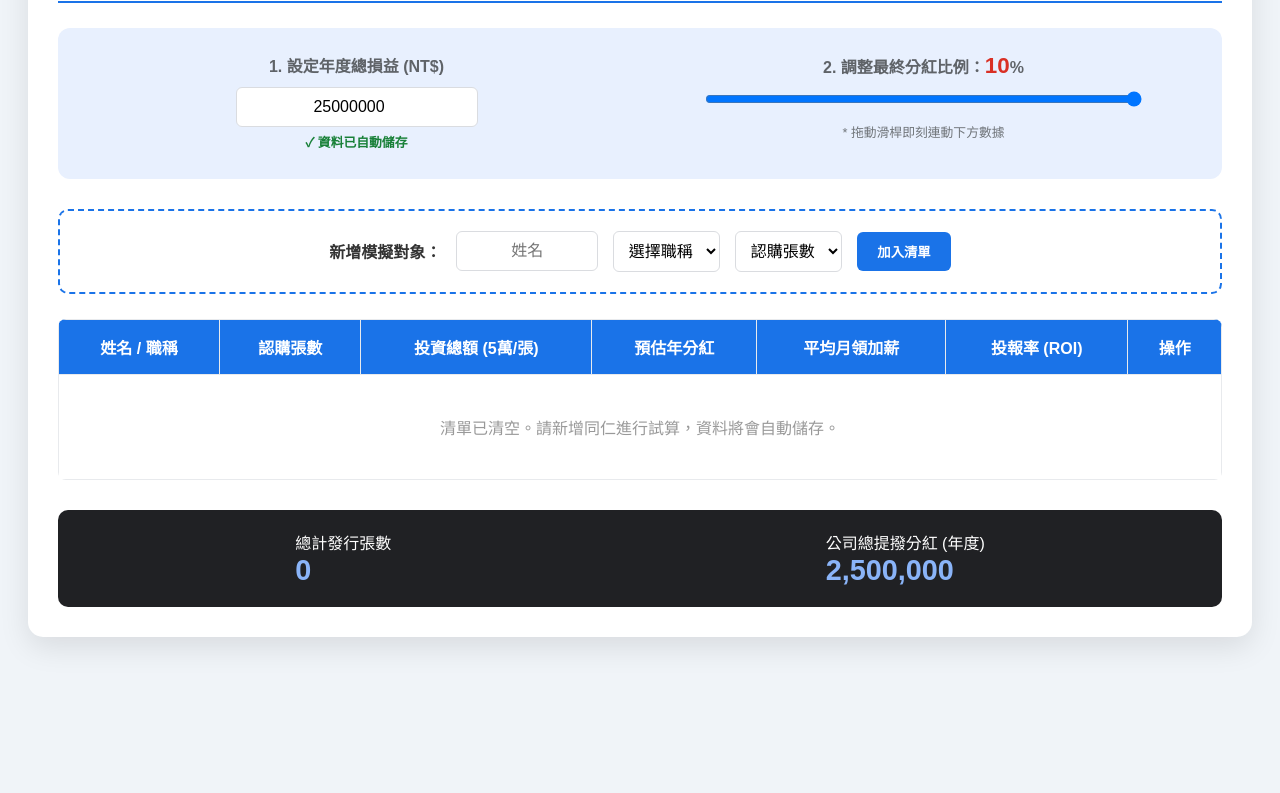
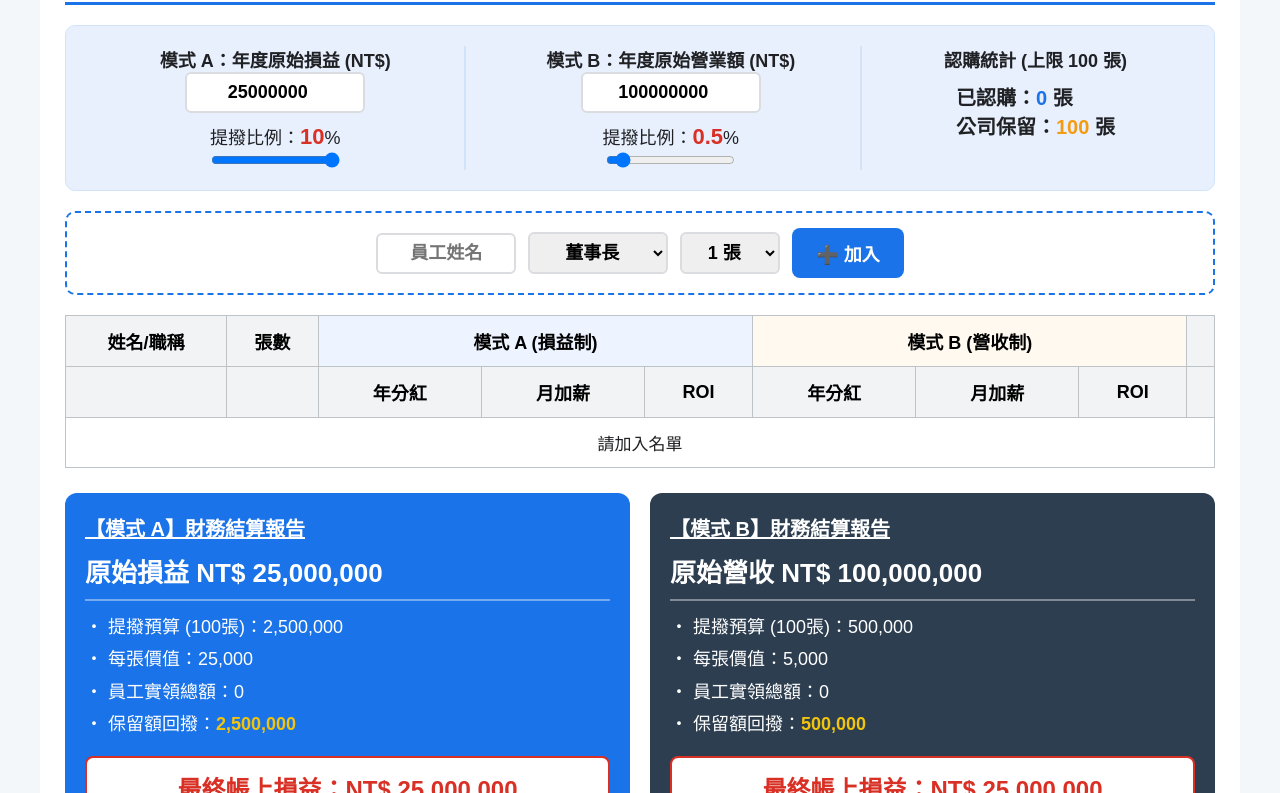
Before and after one commit to qp2ldilrul/my-notes, a plain HTML site: page index.html in a window 1280 px wide. Shown: the part 106-899 px from the top of the page. Before the commit the page ends 800 px from the top, so only its background shows below. Drawn offline with Linux system fonts and the light colour scheme.

Commit message:
Refactor index.html for employee bonus calculation

```diff
--- a/index.html
+++ b/index.html
@@ -2,202 +2,209 @@
 <html lang="zh-TW">
 <head>
     <meta charset="UTF-8">
-    <title>員工受益憑證：經營者決策模擬系統 (自動儲存版)</title>
+    <title>員工分紅試算表</title>
     <style>
-        body { font-family: "Microsoft JhengHei", sans-serif; padding: 20px; background-color: #f0f4f8; color: #333; }
-        .container { max-width: 1200px; margin: auto; background: white; padding: 30px; border-radius: 15px; box-shadow: 0 10px 30px rgba(0,0,0,0.1); }
-        .header-flex { display: flex; justify-content: space-between; align-items: center; border-bottom: 2px solid #1a73e8; margin-bottom: 25px; padding-bottom: 10px; }
-        h2 { color: #1a73e8; margin: 0; }
+        /* 強制列印色彩指令 */
+        * { -webkit-print-color-adjust: exact !important; print-color-adjust: exact !important; }
 
-        .setup-panel { background: #e8f0fe; padding: 25px; border-radius: 12px; margin-bottom: 30px; display: grid; grid-template-columns: 1fr 1fr; gap: 20px; }
-        .control-group { display: flex; flex-direction: column; align-items: center; }
-        label { font-weight: bold; margin-bottom: 10px; color: #5f6368; }
-        input[type=range] { width: 80%; cursor: pointer; }
-        .highlight { font-weight: bold; color: #d93025; font-size: 1.4em; }
-        .input-field, .select-field { padding: 10px; border: 1px solid #dadce0; border-radius: 6px; text-align: center; font-size: 1em; background: white; }
+        body { font-family: "Microsoft JhengHei", sans-serif; padding: 15px; background-color: #f4f7f9; color: #202124; font-size: 18px; }
+        .container { max-width: 1150px; margin: auto; background: white; padding: 25px; border-radius: 12px; }
 
-        .add-form { background: #fff; padding: 20px; border: 2px dashed #1a73e8; border-radius: 10px; margin-bottom: 25px; display: flex; gap: 15px; justify-content: center; align-items: center; flex-wrap: wrap; }
-        .btn { padding: 10px 20px; border: none; border-radius: 6px; cursor: pointer; font-weight: bold; transition: 0.3s; }
-        .btn-add { background: #1a73e8; color: white; }
-        .btn-clear { background: #6c757d; color: white; }
-        .btn-del { background: #ea4335; color: white; padding: 5px 12px; font-size: 0.8em; }
+        .header-flex { display: flex; justify-content: space-between; align-items: center; border-bottom: 3px solid #1a73e8; margin-bottom: 20px; padding-bottom: 10px; }
+        .main-title { font-size: 28px; color: #1a73e8; font-weight: bold; margin: 0; }
 
-        table { width: 100%; border-collapse: collapse; margin-top: 10px; background: white; border-radius: 8px; overflow: hidden; }
-        th, td { border: 1px solid #e8eaed; padding: 15px; text-align: center; }
-        th { background-color: #1a73e8; color: white; }
-        tr:nth-child(even) { background-color: #f8f9fa; }
-        .roi-cell { background-color: #fef7e0; font-weight: bold; color: #202124; }
-        .monthly-cell { color: #188038; font-weight: bold; background-color: #e6f4ea; }
+        /* 參數設定區 */
+        .setup-panel { background: #e8f0fe !important; padding: 20px; border-radius: 10px; margin-bottom: 20px; display: grid; grid-template-columns: 1.2fr 1.2fr 1fr; gap: 15px; border: 1px solid #d1e3f8; }
+        .control-group { display: flex; flex-direction: column; align-items: center; border-right: 2px solid #d1e3f8; padding: 0 10px; }
+        .highlight { font-weight: bold; color: #d93025; font-size: 22px; }
+        .input-field { padding: 8px; border: 2px solid #dadce0; border-radius: 6px; text-align: center; width: 160px; font-size: 18px; font-weight: bold; }
 
-        .summary-box { display: flex; justify-content: space-around; background: #202124; color: white; padding: 20px; border-radius: 10px; margin-top: 30px; }
-        .save-hint { font-size: 0.8em; color: #188038; font-weight: bold; margin-top: 5px; }
+        .add-form { background: #fff; padding: 15px; border: 2px dashed #1a73e8; border-radius: 10px; margin-bottom: 20px; display: flex; gap: 12px; justify-content: center; align-items: center; }
+
+        /* 表格優化 */
+        table { width: 100%; border-collapse: collapse; font-size: 17px; margin-bottom: 25px; }
+        th, td { border: 1px solid #bdc3c7; padding: 12px 5px; text-align: center; }
+        th { background-color: #f1f3f4 !important; font-size: 18px; color: #000; }
+        .val-monthly { background-color: #e6f4ea !important; color: #188038; font-weight: bold; font-size: 19px; }
+        .val-bonus { font-weight: bold; color: #1a73e8; font-size: 19px; }
+
+        /* 財務結算卡片 - 確保列印色塊 */
+        .summary-bar { display: grid; grid-template-columns: 1fr 1fr; gap: 20px; }
+        .summary-card { padding: 20px; border-radius: 12px; color: white !important; }
+        .card-p { background-color: #1a73e8 !important; }
+        .card-r { background-color: #2c3e50 !important; }
+        .card-title { font-size: 20px; font-weight: bold; text-decoration: underline; margin-bottom: 10px; }
+        .card-total { font-size: 26px; font-weight: bold; border-bottom: 2px solid rgba(255,255,255,0.4); padding-bottom: 10px; margin-bottom: 10px; }
+        .final-result { margin-top: 15px; padding: 12px; background: #fff !important; border-radius: 8px; font-size: 24px; font-weight: bold; color: #d93025 !important; text-align: center; border: 2px solid #d93025; }
+
+        .btn { padding: 12px 24px; cursor: pointer; border: none; border-radius: 8px; font-weight: bold; font-size: 18px; }
+        .btn-print { background: #34a853; color: white; }
+
+        @media print {
+            @page { size: A4 landscape; margin: 0.5cm; }
+            body { background: white; padding: 0; }
+            .container { max-width: 100%; box-shadow: none; border: none; }
+            input[type="range"], .add-form, .btn, .btn-del { display: none !important; }
+            .setup-panel { border: 2px solid #1a73e8 !important; }
+        }
     </style>
 </head>
 <body>
 
 <div class="container">
     <div class="header-flex">
-        <h2>員工受益憑證：經營者決議試算表</h2>
-        <button class="btn btn-clear" onclick="resetAll()">全部清除重來</button>
+        <h1 class="main-title">員工分紅試算表</h1>
+        <button class="btn btn-print" onclick="window.print()">🖨️ 點此直接列印 (A4)</button>
     </div>
 
     <div class="setup-panel">
         <div class="control-group">
-            <label>1. 設定年度總損益 (NT$)</label>
-            <input type="number" id="totalProfitInput" class="input-field" style="width: 220px;" value="25000000" oninput="saveAndCalc()">
-            <div class="save-hint">✓ 資料已自動儲存</div>
+            <div style="font-size: 18px; font-weight: bold;">模式 A：年度原始損益 (NT$)</div>
+            <input type="number" id="pInput" class="input-field" value="25000000" oninput="calc()">
+            <div style="margin-top:10px;">提撥比例：<span id="pRatioLab" class="highlight">10</span>%</div>
+            <input type="range" id="pRatio" min="0.5" max="10" step="0.5" value="10" oninput="calc()">
         </div>
         <div class="control-group">
-            <label>2. 調整最終分紅比例：<span id="currentRatio" class="highlight">10</span>%</label>
-            <input type="range" id="ratioSlider" min="3" max="10" step="0.5" value="10" oninput="saveAndCalc()">
-            <p style="font-size: 0.8em; color: #70757a;">* 拖動滑桿即刻連動下方數據</p>
+            <div style="font-size: 18px; font-weight: bold;">模式 B：年度原始營業額 (NT$)</div>
+            <input type="number" id="rInput" class="input-field" value="100000000" oninput="calc()">
+            <div style="margin-top:10px;">提撥比例：<span id="rRatioLab" class="highlight">0.5</span>%</div>
+            <input type="range" id="rRatio" min="0.1" max="5" step="0.1" value="0.5" oninput="calc()">
+        </div>
+        <div class="control-group" style="border:none;">
+            <div style="font-size: 18px; font-weight: bold;">認購統計 (上限 100 張)</div>
+            <div style="font-weight:bold; margin-top:10px; font-size: 20px;">
+                已認購：<span id="subCount" style="color:#1a73e8;">0</span> 張<br>
+                公司保留：<span id="resCount" style="color:#f39c12;">100</span> 張
+            </div>
         </div>
     </div>
 
     <div class="add-form">
-        <strong>新增模擬對象：</strong>
-        <input type="text" id="newName" placeholder="姓名" class="input-field" style="width: 120px;">
-        <select id="newTitle" class="select-field">
-            <option value="">選擇職稱</option>
+        <input type="text" id="newName" placeholder="員工姓名" class="input-field" style="width:120px">
+        <select id="newTitle" class="input-field" style="width:140px">
             <option value="董事長">董事長</option>
             <option value="總經理">總經理</option>
+            <option value="副總經理">副總經理</option>
             <option value="經理">經理</option>
+            <option value="副總監">副總監</option>
             <option value="副理">副理</option>
-            <option value="副總監">副總監</option>
-            <option value="員工">員工</option>
+            <option value="同仁">同仁</option>
         </select>
-        <select id="newCount" class="select-field">
-            <option value="">認購張數</option>
-            <option value="1">1 張</option><option value="2">2 張</option><option value="3">3 張</option>
-            <option value="4">4 張</option><option value="5">5 張</option><option value="6">6 張</option>
-            <option value="7">7 張</option><option value="8">8 張</option><option value="9">9 張</option>
-            <option value="10">10 張</option>
+        <select id="newCards" class="input-field" style="width:100px">
+            <script>for(let i=1;i<=10;i++) document.write(`<option value="${i}">${i} 張</option>`);</script>
         </select>
-        <button class="btn btn-add" onclick="addEmployee()">加入清單</button>
+        <button class="btn" style="background:#1a73e8; color:white;" onclick="add()">➕ 加入</button>
     </div>
 
     <table>
         <thead>
             <tr>
-                <th>姓名 / 職稱</th>
-                <th>認購張數</th>
-                <th>投資總額 (5萬/張)</th>
-                <th>預估年分紅</th>
-                <th>平均月領加薪</th>
-                <th>投報率 (ROI)</th>
-                <th>操作</th>
+                <th style="width: 14%;">姓名/職稱</th>
+                <th style="width: 8%;">張數</th>
+                <th colspan="3" style="background:#eef4ff !important;">模式 A (損益制)</th>
+                <th colspan="3" style="background:#fff9f0 !important;">模式 B (營收制)</th>
+                <th class="btn-del"></th>
+            </tr>
+            <tr style="font-size: 15px;">
+                <th></th><th></th><th>年分紅</th><th>月加薪</th><th>ROI</th><th>年分紅</th><th>月加薪</th><th>ROI</th><th class="btn-del"></th>
             </tr>
         </thead>
-        <tbody id="employeeBody"></tbody>
+        <tbody id="list"></tbody>
     </table>
 
-    <div class="summary-box">
-        <div class="summary-item">
-            <div>總計發行張數</div>
-            <div id="totalCardsSum" style="font-size: 1.8em; font-weight: bold; color: #8ab4f8;">0</div>
+    <div class="summary-bar">
+        <div class="summary-card card-p">
+            <div class="card-title">【模式 A】財務結算報告</div>
+            <div id="pTitleTotal" class="card-total">NT$ 0</div>
+            <div style="font-size: 18px; line-height: 1.8;">
+                ‧ 提撥預算 (100張)：<span id="pPool">0</span><br>
+                ‧ 每張價值：<span id="pPer">0</span><br>
+                ‧ 員工實領總額：<span id="pPaid">0</span><br>
+                ‧ 保留額回撥：<span id="pBack" style="color:#f1c40f; font-weight:bold;">0</span>
+            </div>
+            <div class="final-result">最終帳上損益：<span id="pFinal">0</span></div>
         </div>
-        <div class="summary-item">
-            <div>公司總提撥分紅 (年度)</div>
-            <div id="totalPayoutSum" style="font-size: 1.8em; font-weight: bold; color: #8ab4f8;">0</div>
+
+        <div class="summary-card card-r">
+            <div class="card-title">【模式 B】財務結算報告</div>
+            <div id="rTitleTotal" class="card-total">NT$ 0</div>
+            <div style="font-size: 18px; line-height: 1.8;">
+                ‧ 提撥預算 (100張)：<span id="rPool">0</span><br>
+                ‧ 每張價值：<span id="rPer">0</span><br>
+                ‧ 員工實領總額：<span id="rPaid">0</span><br>
+                ‧ 保留額回撥：<span id="rBack" style="color:#f1c40f; font-weight:bold;">0</span>
+            </div>
+            <div class="final-result">最終帳上損益：<span id="rFinal">0</span></div>
         </div>
     </div>
 </div>
 
 <script>
-    let employees = [];
-
-    // 初始化：載入舊有資料
-    window.onload = function() {
-        const savedData = localStorage.getItem('ceo_sim_data');
-        const savedProfit = localStorage.getItem('ceo_sim_profit');
-        const savedRatio = localStorage.getItem('ceo_sim_ratio');
-
-        if (savedData) employees = JSON.parse(savedData);
-        if (savedProfit) document.getElementById('totalProfitInput').value = savedProfit;
-        if (savedRatio) document.getElementById('ratioSlider').value = savedRatio;
-
-        updateCalculations();
-    };
-
-    function addEmployee() {
-        const name = document.getElementById('newName').value;
-        const title = document.getElementById('newTitle').value;
-        const countStr = document.getElementById('newCount').value;
-
-        if (name && title && countStr) {
-            employees.push({ name, title, count: parseInt(countStr) });
-            document.getElementById('newName').value = '';
-            document.getElementById('newTitle').value = '';
-            document.getElementById('newCount').value = '';
-            saveAndCalc();
-        } else {
-            alert("請完整選擇姓名、職稱與張數！");
-        }
+    let emps = [];
+    function add() {
+        const n = document.getElementById('newName').value || '未命名';
+        const t = document.getElementById('newTitle').value;
+        const c = parseInt(document.getElementById('newCards').value);
+        emps.push({n, t, c});
+        calc();
+        document.getElementById('newName').value = '';
     }
 
-    function deleteEmployee(index) {
-        employees.splice(index, 1);
-        saveAndCalc();
-    }
+    function calc() {
+        const pOrig = parseFloat(document.getElementById('pInput').value) || 0;
+        const pRatioVal = document.getElementById('pRatio').value;
+        document.getElementById('pRatioLab').innerText = pRatioVal;
+        const pPoolVal = pOrig * (pRatioVal/100);
+        const pPerV = pPoolVal / 100;
 
-    function resetAll() {
-        if (confirm("確定要清除所有資料重新開始嗎？")) {
-            employees = [];
-            localStorage.clear();
-            document.getElementById('totalProfitInput').value = 25000000;
-            document.getElementById('ratioSlider').value = 10;
-            updateCalculations();
-        }
-    }
+        const rRev = parseFloat(document.getElementById('rInput').value) || 0;
+        const rRatioVal = document.getElementById('rRatio').value;
+        document.getElementById('rRatioLab').innerText = rRatioVal;
+        const rPoolVal = rRev * (rRatioVal/100);
+        const rPerV = rPoolVal / 100;
 
-    function saveAndCalc() {
-        // 儲存到瀏覽器
-        localStorage.setItem('ceo_sim_data', JSON.stringify(employees));
-        localStorage.setItem('ceo_sim_profit', document.getElementById('totalProfitInput').value);
-        localStorage.setItem('ceo_sim_ratio', document.getElementById('ratioSlider').value);
-        updateCalculations();
-    }
+        let sub = 0, pP = 0, rP = 0;
+        let html = '';
 
-    function updateCalculations() {
-        const totalProfit = parseFloat(document.getElementById('totalProfitInput').value) || 0;
-        const ratio = document.getElementById('ratioSlider').value / 100;
-        const cardFaceValue = 50000;
-
-        document.getElementById('currentRatio').innerText = document.getElementById('ratioSlider').value;
-
-        let totalCards = 0;
-        employees.forEach(emp => totalCards += emp.count);
-        document.getElementById('totalCardsSum').innerText = totalCards;
-
-        const totalBonusPool = totalProfit * ratio;
-        document.getElementById('totalPayoutSum').innerText = Math.round(totalBonusPool).toLocaleString();
-
-        const perCardBonus = totalCards > 0 ? totalBonusPool / totalCards : 0;
-        const employeeBody = document.getElementById('employeeBody');
-        employeeBody.innerHTML = '';
-
-        if (employees.length === 0) {
-            employeeBody.innerHTML = '<tr><td colspan="7" style="color:#999; padding: 40px;">清單已清空。請新增同仁進行試算，資料將會自動儲存。</td></tr>';
-            return;
-        }
-
-        employees.forEach((emp, index) => {
-            const empTotalBonus = emp.count * perCardBonus;
-            const empMonthly = empTotalBonus / 12;
-            const empTotalInvest = emp.count * cardFaceValue;
-            const roi = empTotalInvest > 0 ? (empTotalBonus / empTotalInvest) * 100 : 0;
-
-            employeeBody.innerHTML += `<tr>
-                <td><strong>${emp.name}</strong><br><small>${emp.title}</small></td>
-                <td>${emp.count} 張</td>
-                <td>${empTotalInvest.toLocaleString()}</td>
-                <td style="color: #1a73e8; font-weight:bold;">${Math.round(empTotalBonus).toLocaleString()}</td>
-                <td class="monthly-cell">NT$ ${Math.round(empMonthly).toLocaleString()}</td>
-                <td class="roi-cell">${roi.toFixed(1)}%</td>
-                <td><button class="btn btn-del" onclick="deleteEmployee(${index})">移除</button></td>
+        emps.forEach((e, i) => {
+            sub += e.c;
+            const invest = e.c * 50000;
+            const pB = e.c * pPerV;
+            const rB = e.c * rPerV;
+            pP += pB; rP += rB;
+            html += `<tr>
+                <td><b>${e.n}</b><br><small>${e.t}</small></td>
+                <td><b>${e.c}</b> 張</td>
+                <td class="val-bonus">${Math.round(pB).toLocaleString()}</td>
+                <td class="val-monthly">${Math.round(pB/12).toLocaleString()}</td>
+                <td>${invest>0?(pB/invest*100).toFixed(0):0}%</td>
+                <td class="val-bonus">${Math.round(rB).toLocaleString()}</td>
+                <td class="val-monthly">${Math.round(rB/12).toLocaleString()}</td>
+                <td>${invest>0?(rB/invest*100).toFixed(0):0}%</td>
+                <td class="btn-del"><button onclick="emps.splice(${i},1);calc();" style="color:red; cursor:pointer; border:none; background:none; font-size:20px;">✖</button></td>
             </tr>`;
         });
+
+        document.getElementById('list').innerHTML = html || '<tr><td colspan="9">請加入名單</td></tr>';
+        document.getElementById('subCount').innerText = sub;
+        document.getElementById('resCount').innerText = 100 - sub;
+
+        const res = 100 - sub;
+        document.getElementById('pTitleTotal').innerText = '原始損益 NT$ ' + pOrig.toLocaleString();
+        document.getElementById('pPool').innerText = Math.round(pPoolVal).toLocaleString();
+        document.getElementById('pPer').innerText = Math.round(pPerV).toLocaleString();
+        document.getElementById('pPaid').innerText = Math.round(pP).toLocaleString();
+        document.getElementById('pBack').innerText = Math.round(res * pPerV).toLocaleString();
+        document.getElementById('pFinal').innerText = 'NT$ ' + Math.round(pOrig - pPoolVal + (res * pPerV)).toLocaleString();
+
+        document.getElementById('rTitleTotal').innerText = '原始營收 NT$ ' + rRev.toLocaleString();
+        document.getElementById('rPool').innerText = Math.round(rPoolVal).toLocaleString();
+        document.getElementById('rPer').innerText = Math.round(rPerV).toLocaleString();
+        document.getElementById('rPaid').innerText = Math.round(rP).toLocaleString();
+        document.getElementById('rBack').innerText = Math.round(res * rPerV).toLocaleString();
+        document.getElementById('rFinal').innerText = 'NT$ ' + Math.round(pOrig - rPoolVal + (res * rPerV)).toLocaleString();
     }
+    calc();
 </script>
 </body>
 </html>
```
